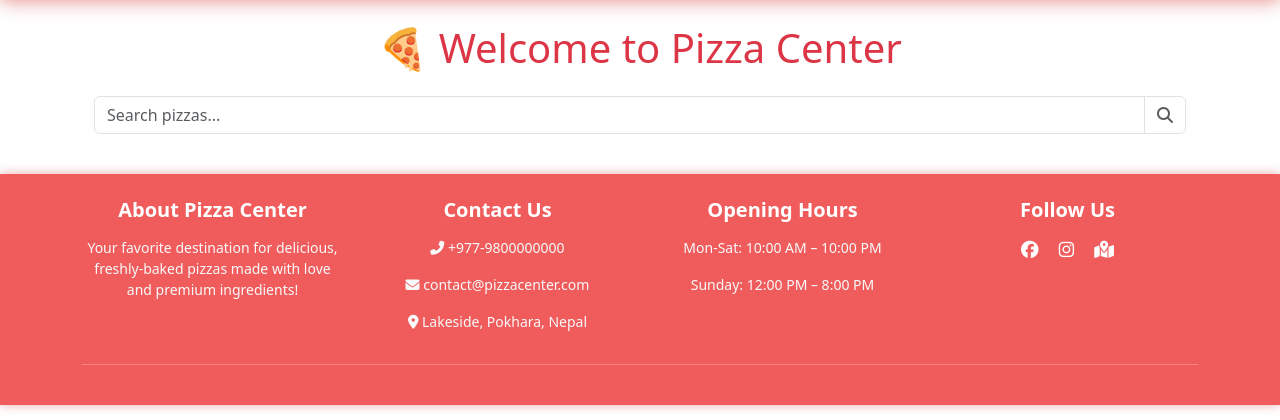
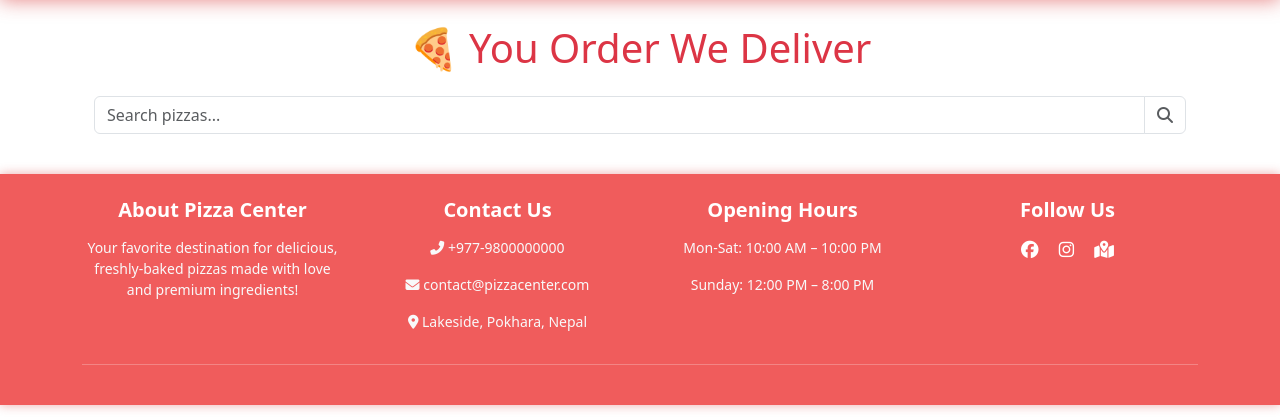
Before and after one commit to Sajani11/MyPizzaApp, a Flask app: page / in a window 1280 px wide. Shown: the part 56-476 px from the top of the page. Run offline with Flask 3, Linux system fonts and the light colour scheme; data that the repository does not hold is empty; some libraries are stand-ins or nearby versions.

Commit message:
Add FEature : Updated payment , layout , images

```diff
--- a/app.py
+++ b/app.py
@@ -148,10 +148,11 @@ def order_pizza(pizza_id):
             INSERT INTO orders (user_id, pizza_id, size, quantity, total_price, status)
             VALUES (%s, %s, %s, %s, %s, %s)
         """, (user_id, pizza_id, size, quantity, total_price, 'pending'))
+        order_id = cursor.lastrowid
         mysql.connection.commit()
 
         flash("Your order has been placed successfully!", "success")
-        return redirect(url_for('orders'))
+        return redirect(url_for('payment',order_id= order_id))
 
     return render_template('order.html', pizza=pizza)
 
@@ -244,10 +245,11 @@ def customize_pizza(pizza_id):
             INSERT INTO orders (user_id, pizza_id, size, quantity, crust, cheese, toppings, extras, total_price, status)
             VALUES (%s, %s, %s, %s, %s, %s, %s, %s, %s, %s)
         """, (user_id, pizza_id, size, quantity, crust, cheese, ', '.join(toppings), extras, total_price, 'pending'))
+        order_id = cursor.lastrowid
         mysql.connection.commit()
 
         flash("Your customized pizza has been added to the cart!", "success")
-        return redirect(url_for('payment', order_id=mysql.connection.insert_id()))  # Assuming insert_id() gives the latest order ID
+        return redirect(url_for('payment', order_id=order_id))  # Assuming insert_id() gives the latest order ID
 
     return render_template('customize.html', pizza=pizza)
 
--- a/templates/home.html
+++ b/templates/home.html
@@ -2,7 +2,7 @@
 {% block content %}
 
 <h1 class="text-center text-danger mb-4 gsap-heading">
-  🍕 Welcome to Pizza Center
+  🍕 You Order We Deliver
 </h1>
 
 <div class="container mt-4">
--- a/templates/layout.html
+++ b/templates/layout.html
@@ -2,7 +2,7 @@
 <html lang="en">
   <head>
     <meta charset="UTF-8" />
-    <title>Pizza Center</title>
+    <title>Pizza Slice</title>
     <meta name="viewport" content="width=device-width, initial-scale=1" />
     <!-- Bootstrap 5 CDN -->
     <link
```
Also changed, not shown: db_init.sql (+6 -3 lines), static/images/Hawaiian_Pizza.jpg (added), static/images/Pesto Pizza.jpg (added).
